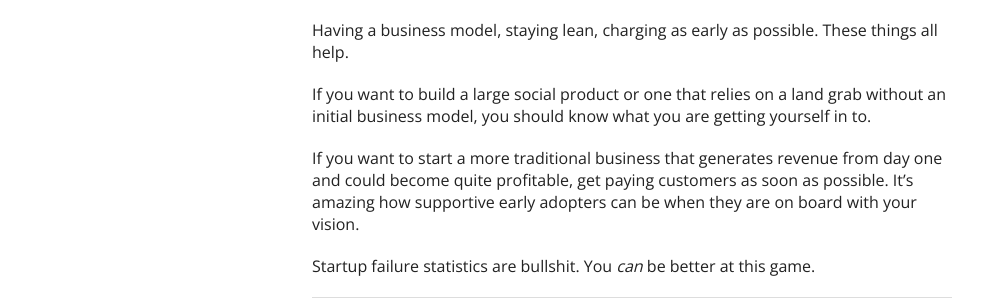
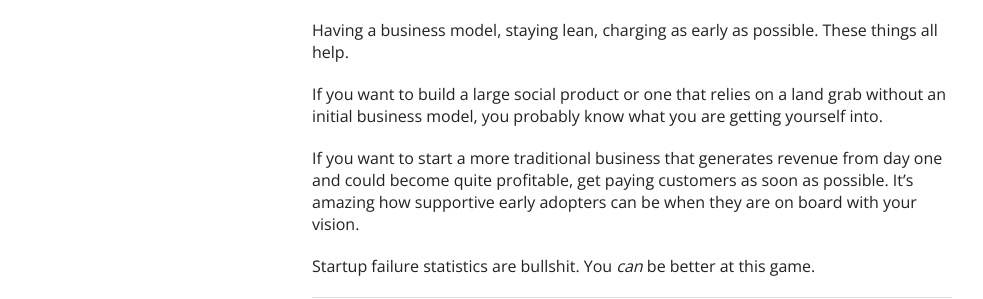
Before and after one commit to mlynch/mlynch.github.com, a Jekyll site: the page built from _posts/2013-05-31-other-peoples-failures.markdown, in a window 1280 px wide. Shown: the part 838-1137 px from the top of the page, without its empty margins (138-1121 px from the left). Built offline with Jekyll 4.4.1, drawn with Linux system fonts in a browser that asks for light colours; nearby versions of some CDN libraries; Markdown is read by kramdown in place of the engine named in the settings; comment, search, counter and statistics services are not loaded.

Commit message:
Update 2013-05-31-other-peoples-failures.markdown

```diff
--- a/_posts/2013-05-31-other-peoples-failures.markdown
+++ b/_posts/2013-05-31-other-peoples-failures.markdown
@@ -26,7 +26,7 @@ Your startup doesn't have to fail. It's not all up to chance. There are certain
 
 Having a business model, staying lean, charging as early as possible. These things all help.
 
-If you want to build a large social product or one that relies on a land grab without an initial business model, you should know what you are getting yourself in to.
+If you want to build a large social product or one that relies on a land grab without an initial business model, you probably know what you are getting yourself into.
 
 If you want to start a more traditional business that generates revenue from day one and could become quite profitable, get paying customers as soon as possible. It's amazing how supportive early adopters can be when they are on board with your vision.
 
```
